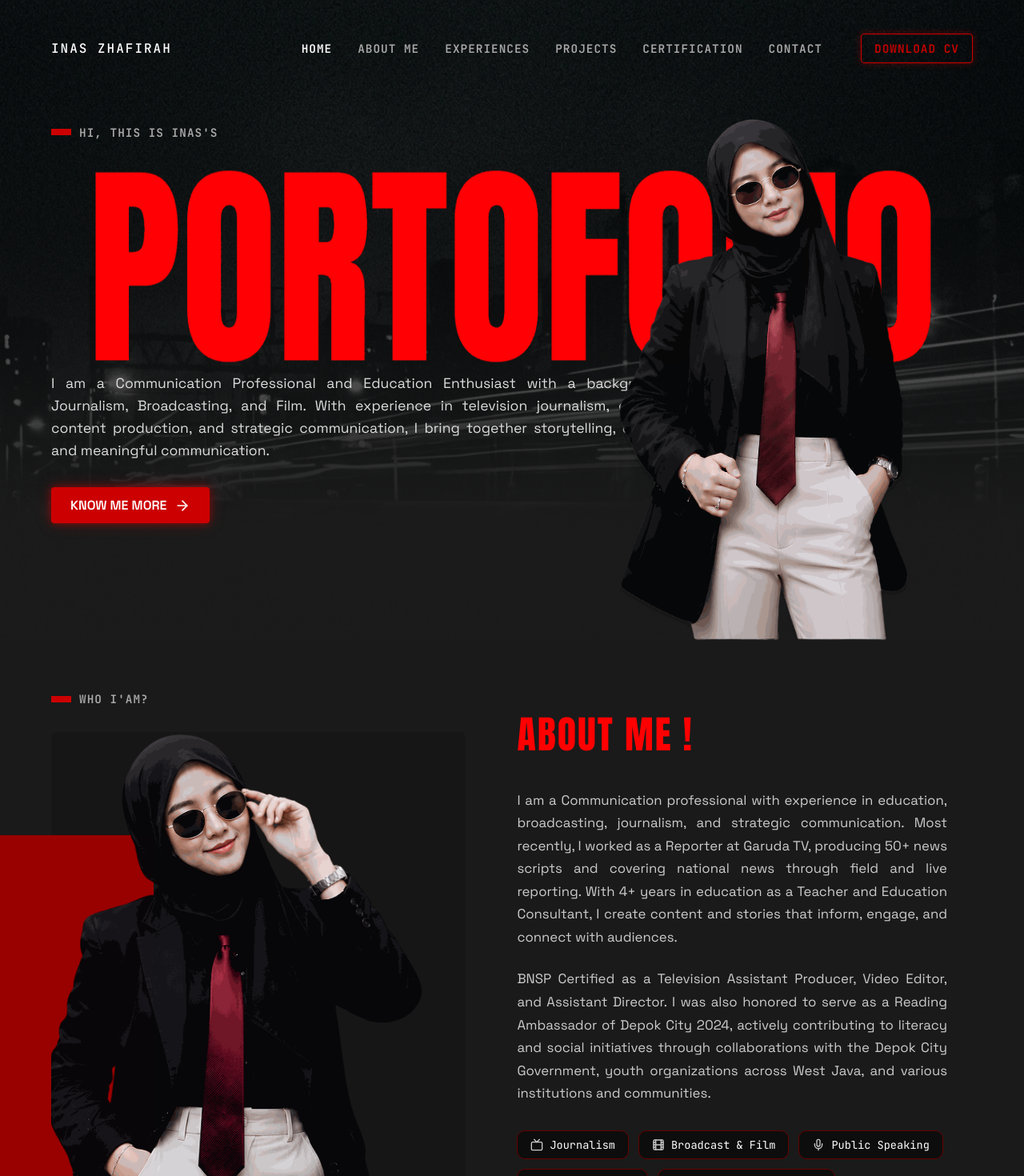
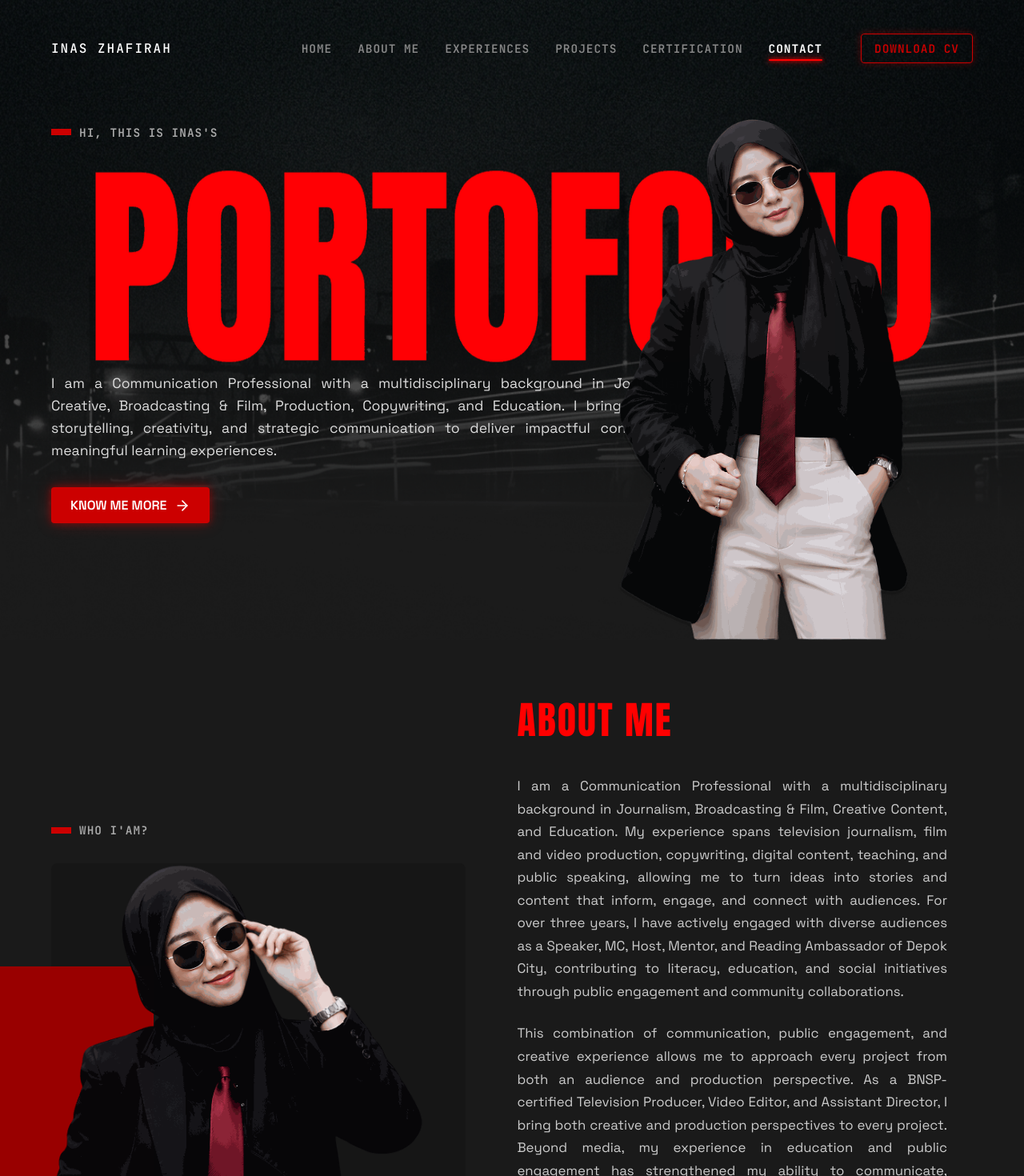
Before and after one commit to ilhamrams2/portofolio-inas, a React (Vite) app: page / in a window 1280 px wide. Shown: the top 1470 px of the page at 80% size. Built offline with nearby package versions, Linux system fonts and the light colour scheme.

Commit message:
feat: add AboutSection and ExperiencesSection components with styling and assets

```diff
--- a/src/App.jsx
+++ b/src/App.jsx
@@ -15,6 +15,7 @@ function App() {
   const [isScrolled, setIsScrolled] = useState(false);
   const [navbarHidden, setNavbarHidden] = useState(false);
   const [isMobileMenuOpen, setIsMobileMenuOpen] = useState(false);
+  const [activeSection, setActiveSection] = useState('home');
   const lastScrollY = useRef(0);
 
   useEffect(() => {
@@ -22,7 +23,7 @@ function App() {
       duration: 1000,
       once: true,
       offset: 50,
-      disable: function() {
+      disable: function () {
         return window.innerWidth <= 768;
       }
     });
@@ -51,9 +52,27 @@ function App() {
       }
 
       lastScrollY.current = currentScrollY;
+
+      // Scrollspy detection
+      const sections = ['home', 'about', 'experiences', 'projects', 'certification', 'contact'];
+      if (window.innerHeight + currentScrollY >= document.documentElement.scrollHeight - 80) {
+        setActiveSection('contact');
+      } else {
+        for (let i = sections.length - 1; i >= 0; i--) {
+          const el = document.getElementById(sections[i]);
+          if (el) {
+            const top = el.offsetTop;
+            if (currentScrollY >= top - 220) {
+              setActiveSection(sections[i]);
+              break;
+            }
+          }
+        }
+      }
     };
 
     window.addEventListener('scroll', handleScroll, { passive: true });
+    handleScroll(); // Initial check on mount
     return () => window.removeEventListener('scroll', handleScroll);
   }, []);
 
@@ -68,7 +87,10 @@ function App() {
     setIsMobileMenuOpen(!isMobileMenuOpen);
   };
 
-  const handleNavClick = () => {
+  const handleNavClick = (sectionId) => {
+    if (sectionId) {
+      setActiveSection(sectionId);
+    }
     setIsMobileMenuOpen(false);
   };
 
@@ -78,7 +100,7 @@ function App() {
         <div className="container">
           <nav className={`navbar ${isScrolled ? 'navbar-scrolled' : ''} ${navbarHidden ? 'navbar-hidden' : ''}`} aria-label="Main Navigation">
             <div className="nav-container">
-              <a href="#home" className="logo" style={{ textDecoration: 'none' }}>INAS ZHAFIRAH</a>
+              <a href="#home" className="logo" style={{ textDecoration: 'none' }} onClick={() => handleNavClick('home')}>INAS ZHAFIRAH</a>
 
               {/* Hamburger Button */}
               <button
@@ -91,13 +113,13 @@ function App() {
               </button>
 
               <div className={`nav-links ${isMobileMenuOpen ? 'active' : ''}`}>
-                <a href="#home" className="active" onClick={handleNavClick}>HOME</a>
-                <a href="#about" onClick={handleNavClick}>ABOUT ME</a>
-                <a href="#experiences" onClick={handleNavClick}>EXPERIENCES</a>
-                <a href="#projects" onClick={handleNavClick}>PROJECTS</a>
-                <a href="#certification" onClick={handleNavClick}>CERTIFICATION</a>
-                <a href="#contact" onClick={handleNavClick}>CONTACT</a>
-                <a href="/cv.pdf" target="_blank" rel="noopener noreferrer" className="cv-btn" onClick={handleNavClick} aria-label="Download Curriculum Vitae PDF">DOWNLOAD CV</a>
+                <a href="#home" className={activeSection === 'home' ? 'active' : ''} onClick={() => handleNavClick('home')}>HOME</a>
+                <a href="#about" className={activeSection === 'about' ? 'active' : ''} onClick={() => handleNavClick('about')}>ABOUT ME</a>
+                <a href="#experiences" className={activeSection === 'experiences' ? 'active' : ''} onClick={() => handleNavClick('experiences')}>EXPERIENCES</a>
+                <a href="#projects" className={activeSection === 'projects' ? 'active' : ''} onClick={() => handleNavClick('projects')}>PROJECTS</a>
+                <a href="#certification" className={activeSection === 'certification' ? 'active' : ''} onClick={() => handleNavClick('certification')}>CERTIFICATION</a>
+                <a href="#contact" className={activeSection === 'contact' ? 'active' : ''} onClick={() => handleNavClick('contact')}>CONTACT</a>
+                <a href="/cv.pdf" target="_blank" rel="noopener noreferrer" className="cv-btn" onClick={() => handleNavClick()} aria-label="Download Curriculum Vitae PDF">DOWNLOAD CV</a>
               </div>
             </div>
           </nav>
@@ -111,10 +133,7 @@ function App() {
               </div>
 
               <p className="description" style={{ marginTop: '220px' }}>
-                I am a Communication Professional and Education Enthusiast with a background
-                in Journalism, Broadcasting, and Film. With experience in television journalism,
-                education, content production, and strategic communication, I bring together
-                storytelling, creativity, and meaningful communication.
+                I am a Communication Professional with a multidisciplinary background in Journalism, Creative, Broadcasting & Film, Production, Copywriting, and Education. I bring together storytelling, creativity, and strategic communication to deliver impactful content and meaningful learning experiences.
               </p>
 
               <button className="cta-btn" onClick={() => window.location.href = '#about'} aria-label="Know more about Inas Zhafirah">
--- a/src/components/AboutSection.css
+++ b/src/components/AboutSection.css
@@ -6,8 +6,6 @@
   overflow: hidden;
   padding: 4rem 0;
 }
-
-
 
 .about-container {
   display: flex;
--- a/src/components/AboutSection.jsx
+++ b/src/components/AboutSection.jsx
@@ -1,16 +1,18 @@
 import React from 'react';
-import { Tv, Film, Mic, BookOpen, Lightbulb, Users, Edit3, ArrowRight } from 'lucide-react';
+import { Tv, Film, Mic, BookOpen, Lightbulb, Users, Edit3, ArrowRight, Handshake, GraduationCap } from 'lucide-react';
 import aboutImg from '../assets/images/about-me/inas-zhafirah-about.png';
 import ImageWithSkeleton from './ImageWithSkeleton';
 import './AboutSection.css';
 
 const tags = [
   { label: 'Journalism', icon: <Tv size={16} /> },
-  { label: 'Broadcast & Film', icon: <Film size={16} /> },
+  { label: 'Film Production Administration & Coordination', icon: <Film size={16} /> },
+  { label: 'Creative Thinking', icon: <Lightbulb size={16} /> },
+  { label: 'Scriptwriting & Copywriting', icon: <Edit3 size={16} /> },
   { label: 'Public Speaking', icon: <Mic size={16} /> },
-  { label: 'Scriptwriting', icon: <Edit3 size={16} /> },
+  { label: 'Public Relation', icon: <Handshake size={16} /> },
+  { label: 'Teaching & Classroom Management', icon: <GraduationCap size={16} /> },
   { label: 'Education Consultant', icon: <BookOpen size={16} /> },
-  { label: 'Creative Thinking', icon: <Lightbulb size={16} /> },
   { label: 'Literacy & Social Collaboration', icon: <Users size={16} /> },
 ];
 
@@ -40,22 +42,14 @@ function AboutSection() {
 
         {/* Right Content Area */}
         <div className="about-right" data-aos="fade-left" data-aos-delay="200">
-          <h2 className="about-title">ABOUT ME !</h2>
+          <h2 className="about-title">ABOUT ME</h2>
 
           <div className="about-description">
             <p>
-              I am a Communication professional with experience in education, broadcasting,
-              journalism, and strategic communication. Most recently, I worked as a Reporter
-              at Garuda TV, producing 50+ news scripts and covering national news through
-              field and live reporting. With 4+ years in education as a Teacher and Education
-              Consultant, I create content and stories that inform, engage, and connect with audiences.
+              I am a Communication Professional with a multidisciplinary background in Journalism, Broadcasting &amp; Film, Creative Content, and Education. My experience spans television journalism, film and video production, copywriting, digital content, teaching, and public speaking, allowing me to turn ideas into stories and content that inform, engage, and connect with audiences. For over three years, I have actively engaged with diverse audiences as a Speaker, MC, Host, Mentor, and Reading Ambassador of Depok City, contributing to literacy, education, and social initiatives through public engagement and community collaborations.
             </p>
             <p>
-              BNSP Certified as a Television Assistant Producer, Video Editor, and Assistant
-              Director. I was also honored to serve as a Reading Ambassador of Depok City
-              2024, actively contributing to literacy and social initiatives through
-              collaborations with the Depok City Government, youth organizations across
-              West Java, and various institutions and communities.
+              This combination of communication, public engagement, and creative experience allows me to approach every project from both an audience and production perspective. As a BNSP-certified Television Producer, Video Editor, and Assistant Director, I bring both creative and production perspectives to every project. Beyond media, my experience in education and public engagement has strengthened my ability to communicate, collaborate, and create meaningful experiences for diverse audiences.
             </p>
           </div>
 
@@ -69,14 +63,14 @@ function AboutSection() {
           </div>
 
           <div className="about-actions">
-            <button className="cta-btn" onClick={() => window.location.href='#experiences'} aria-label="See experiences section">
+            <button className="cta-btn" onClick={() => window.location.href = '#experiences'} aria-label="See experiences section">
               SEE MY EXPERIENCES <ArrowRight size={20} />
             </button>
-            <button className="secondary-btn" onClick={() => window.location.href='#contact'} aria-label="Contact Inas Zhafirah">
+            <button className="secondary-btn" onClick={() => window.location.href = '#contact'} aria-label="Contact Inas Zhafirah">
               Contact Me !
               <svg width="20" height="20" viewBox="0 0 24 24" fill="none" xmlns="http://www.w3.org/2000/svg">
-                <path d="M5 12H19" stroke="currentColor" strokeWidth="2" strokeLinecap="round" strokeLinejoin="round"/>
-                <path d="M12 5L19 12L12 19" stroke="currentColor" strokeWidth="2" strokeLinecap="round" strokeLinejoin="round"/>
+                <path d="M5 12H19" stroke="currentColor" strokeWidth="2" strokeLinecap="round" strokeLinejoin="round" />
+                <path d="M12 5L19 12L12 19" stroke="currentColor" strokeWidth="2" strokeLinecap="round" strokeLinejoin="round" />
               </svg>
             </button>
           </div>
--- a/src/components/ExperiencesSection.css
+++ b/src/components/ExperiencesSection.css
@@ -267,10 +267,22 @@
   align-items: center;
 }
 
+.modal-logo-container {
+  display: flex;
+  align-items: center;
+  justify-content: center;
+  margin-bottom: 1.25rem;
+  min-height: 46px;
+}
+
+.modal-center-logo,
 .modal-company-logo {
-  height: 55px;
+  height: 46px;
+  max-height: 48px;
+  max-width: 170px;
+  width: auto;
   object-fit: contain;
-  margin-bottom: 1.25rem;
+  display: block;
   filter: drop-shadow(0 4px 12px rgba(0, 0, 0, 0.5));
 }
 
--- a/src/index.css
+++ b/src/index.css
@@ -143,19 +143,48 @@ body {
 
 .nav-links a {
   font-family: 'JetBrains Mono', monospace;
-  color: var(--text-secondary);
+  color: #888888;
   text-decoration: none;
   font-size: 0.9rem;
   font-weight: 600;
   letter-spacing: 1px;
   text-transform: uppercase;
-  transition: color 0.3s;
+  transition: all 0.25s ease;
   position: relative;
+  padding: 4px 0;
 }
 
-.nav-links a:hover,
-.nav-links a.active {
-  color: var(--text-primary);
+.nav-links a:hover {
+  color: #ffffff;
+}
+
+.nav-links a.active:not(.cv-btn) {
+  color: #ffffff;
+  font-weight: 700;
+}
+
+.nav-links a.active:not(.cv-btn)::after {
+  content: '';
+  position: absolute;
+  bottom: -2px;
+  left: 0;
+  width: 100%;
+  height: 2px;
+  background-color: #ff0000;
+  box-shadow: 0 0 10px rgba(255, 0, 0, 0.9), 0 0 4px #ff0000;
+  border-radius: 2px;
+  animation: navUnderlineSlide 0.25s ease-out forwards;
+}
+
+@keyframes navUnderlineSlide {
+  from {
+    transform: scaleX(0);
+    opacity: 0;
+  }
+  to {
+    transform: scaleX(1);
+    opacity: 1;
+  }
 }
 
 .nav-links a.cv-btn {
```
Also changed, not shown: src/assets/images/experience/logo/logo-tvri.svg.
